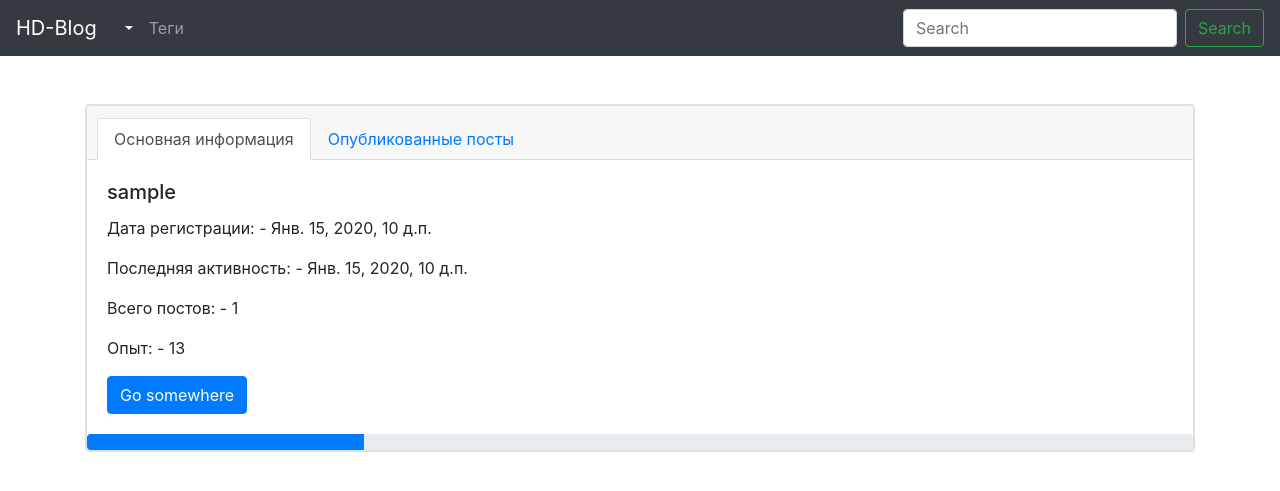
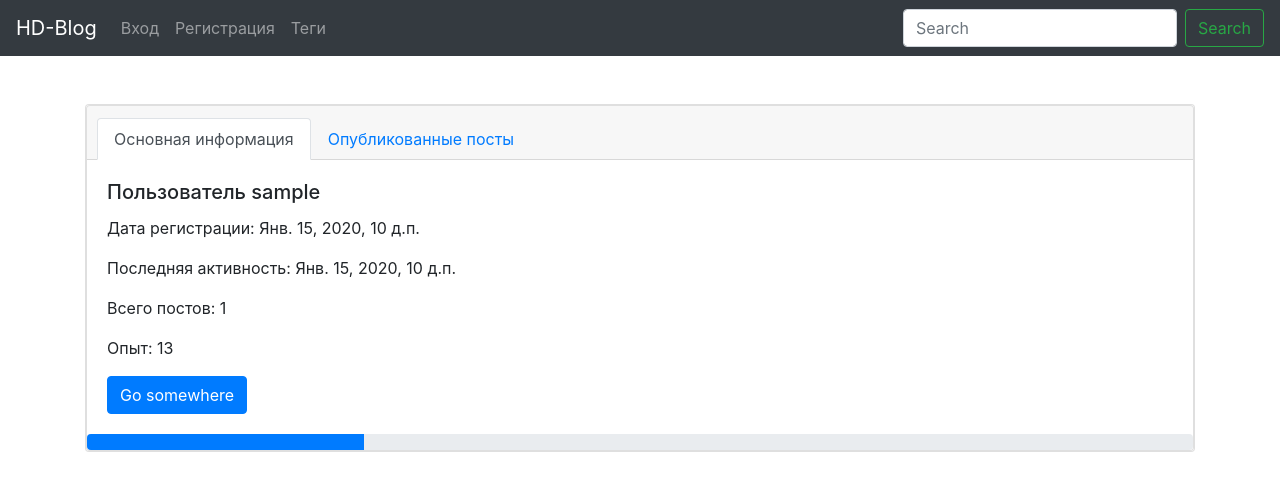
Before and after one commit to SportsterSquadRus/blog_engine, a Django app: page /blog/user/1/ in a window 1280 px wide. Shown: the top 491 px of the page. Run offline with Django 3.2, Linux system fonts and the light colour scheme; tables that the repository leaves empty hold one stand-in row (values such as "Sample post"); data that the repository does not hold is empty; some libraries are stand-ins or nearby versions.

Commit message:
user page bug fix

```diff
--- a/blog/templates/blog/user_page.html
+++ b/blog/templates/blog/user_page.html
@@ -11,14 +11,14 @@
     <div class="card-header">
       <ul class="nav nav-tabs card-header-tabs">
         <li class="nav-item">
-          <a class="nav-link active" href="{% url 'user_page_url' user.id %}">Основная информация</a>
+          <a class="nav-link active" href="{% url 'user_page_url' author.id %}">Основная информация</a>
         </li>
 
 
         <li class="nav-item">
-          <a class="nav-link" href="{% url 'author_posts_list_url' user.username %}">Опубликованные посты</a>
+          <a class="nav-link" href="{% url 'author_posts_list_url' author.username %}">Опубликованные посты</a>
         </li>
-        {% if user.id == request.user.id %}
+        {% if author.id == request.user.id %}
         <li class="nav-item">
           <a class="nav-link" href="{% url 'drafts_list_url' %}" tabindex="-1" aria-disabled="true">Черновики</a>
         </li>
@@ -26,11 +26,11 @@
       </ul>
     </div>
     <div class="card-body">
-      <h5 class="card-title">{{ user.username }} </h5>
-      <p class="card-text">Дата регистрации: - {{ user.date_joined }} </p>
-      <p class="card-text">Последняя активность: - {{ user.last_login }} </p>
-      <p class="card-text">Всего постов: - {{ posts.count }} </p>
-      <p class="card-text">Опыт: - {{ rating }} </p>
+      <h5 class="card-title">Пользователь {{ author.username }} </h5>
+      <p class="card-text">Дата регистрации: {{ author.date_joined }} </p>
+      <p class="card-text">Последняя активность: {{ author.last_login }} </p>
+      <p class="card-text">Всего постов: {{ posts.count }} </p>
+      <p class="card-text">Опыт: {{ rating }} </p>
       <a href="#" class="btn btn-primary">Go somewhere</a>
     </div>
     <div class="progress">
--- a/blog/views.py
+++ b/blog/views.py
@@ -31,7 +31,7 @@
         user = models.User.objects.get(pk=pk)
         posts = Post.objects.filter(author = user)
         rating = sum(map(lambda x: x.total_likes, posts)) + posts.count() * 10 + Comment.objects.filter(author=user).count() * 2
-        return render(request, 'blog/user_page.html', context={'user': user, 'posts': posts, 'rating': rating})
+        return render(request, 'blog/user_page.html', context={'author': user, 'posts': posts, 'rating': rating})
 
 
 class PostsListView(ListView):
@@ -60,8 +60,12 @@
 
     def get_queryset(self):
         user = models.User.objects.get(username=self.kwargs['username'])
-        print(user)
         return Post.objects.filter(author=user, draft_status=False)
+
+    def get_context_data(self, **kwargs):
+        context = super().get_context_data(**kwargs)
+        context['author'] = models.User.objects.get(username=self.kwargs['username'])
+        return context
 
 
 class PostDetailView(View):
```
Also changed, not shown: blog/templates/blog/author_posts_list.html (+4 -3 lines).
